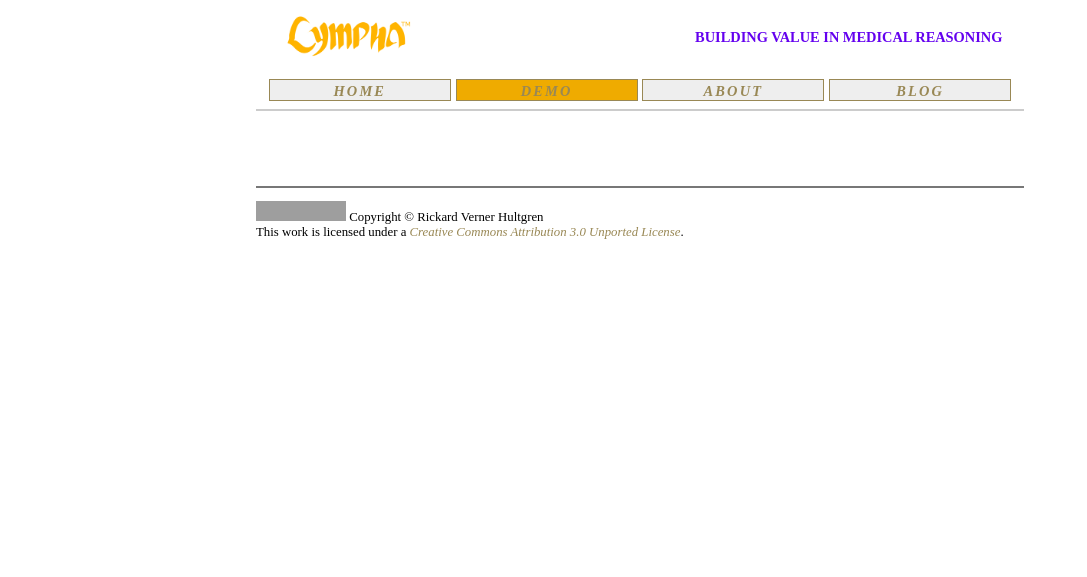
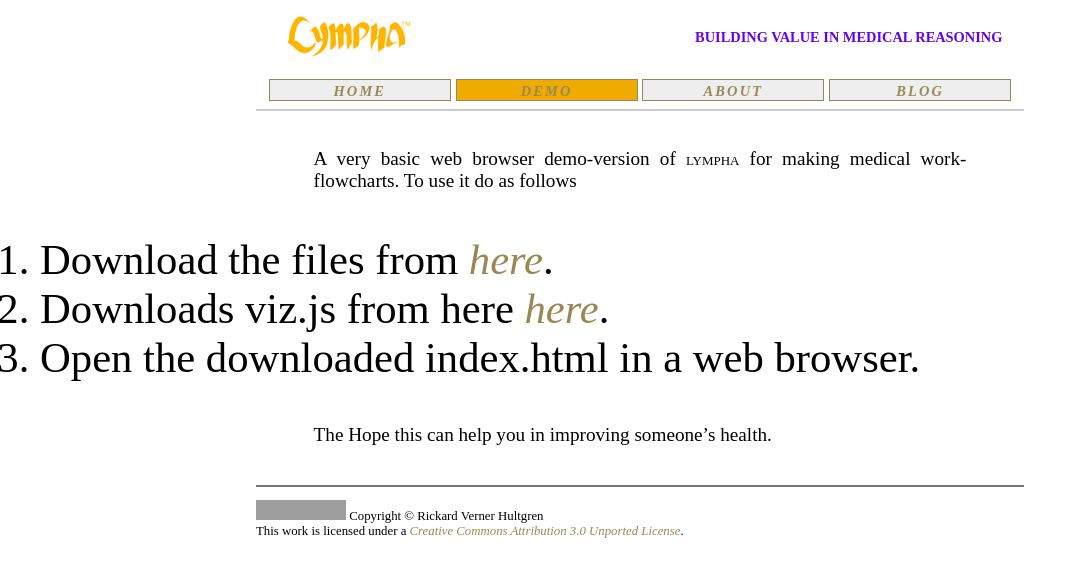
Before and after one commit to RickardHultgren/LYMPHA, a Jekyll site: the page built from demo.md, in a window 1280 px wide. Shown: the top 577 px of the page, without its empty margins (0-1087 px from the left). Built offline with Jekyll 4.4.1, drawn with Linux system fonts in a browser that asks for light colours; some web fonts are replaced; our own code applies the rules of GitHub Pages for plain Markdown files; some of the changed lines change nothing that is shown; grey boxes are pictures that could not be loaded.

Commit message:
Update demo.md

```diff
--- a/demo.md
+++ b/demo.md
@@ -3,7 +3,6 @@ document.getElementById( "demosmall").style.backgroundColor="#EFAB00";
 document.getElementById( "demotext").style.color="#000000";
 document.getElementById( "demo").className="menu2active";
 </script>
-<script>
 A very basic web browser demo-version of <span class="sc">lympha</span> for making medical work-flowcharts. To use it do as follows
 
  1. Download the files from [here](https://github.com/RickardHultgren/lympha/tree/JavaScript).
```
